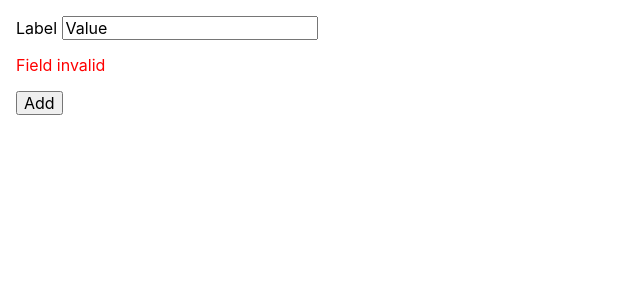
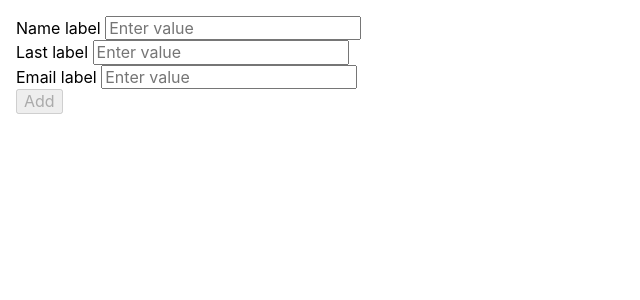
Before and after one commit to maurer2/vue-form-test, a Vue app: page / in a window 1280 px wide. Shown: the top 300 px of the page, without its empty margins (0-640 px from the left). Built offline with nearby package versions, Linux system fonts and the light colour scheme.

Commit message:
Removed slot in form and added dummy summary component

```diff
--- a/src/App.vue
+++ b/src/App.vue
@@ -1,28 +1,23 @@
 <template>
   <div id="container" class="container">
-    <Form>
-      <Field
-        name="Name"
-        label="Label"
-        value="Value"
-        :is-invalid="true"
-      />
-    </Form>
+    <Form />
   </div>
 </template>
 
 <script lang="ts">
 import { Component, Vue } from 'vue-property-decorator';
-import Form from './components/Form/Form.vue';
-import Field from './components/Field/Field.vue';
+import Form from '@/components/Form/Form.vue';
+// import Summary from '@/components/Summary/Summary.vue';
 
 @Component({
   components: {
-    Field,
     Form,
+    // Summary,
   },
 })
-export default class App extends Vue {}
+export default class App extends Vue {
+
+}
 </script>
 
 <style lang="scss">
--- a/src/components/Field/Field.vue
+++ b/src/components/Field/Field.vue
@@ -28,7 +28,7 @@ export default class Field extends Vue {
   @Prop() private value!: string;
   @Prop({ default: false }) private isInvalid!: boolean;
 
-  handleInput(event: InputEvent): void {
+  handleInput(event: Event): void {
     if (!event) {
       return;
     }
--- a/src/components/Form/Form.vue
+++ b/src/components/Form/Form.vue
@@ -1,19 +1,59 @@
 <template>
-  <form class="form" action="/" method="post">
-    <slot />
-    <button class="button" type="button" @click="handleClick">
+  <form
+    class="form"
+    action="/"
+    method="post"
+    @submit.prevent="handleSubmit"
+  >
+    <Field
+      name="First name"
+      label="Name label"
+      v-model.trim="firstName"
+      type="text"
+    />
+    <Field
+      name="Last name"
+      label="Last label"
+      v-model.trim="lastName"
+      type="text"
+    />
+    <Field
+      name="Email"
+      label="Email label"
+      v-model.trim="email"
+      type="email"
+    />
+    <button class="button" type="submit" :disabled="!isSubmittable">
       Add
     </button>
   </form>
 </template>
 
-<script>
+<script lang="ts">
 import { Vue, Component } from 'vue-property-decorator';
+import Field from '@/components/Field/Field.vue';
 
-@Component
+@Component({
+  components: {
+    Field,
+  },
+})
 export default class Form extends Vue {
-  handleClick() {
-    console.log('handleClick', this);
+  private firstName: string = '';
+  private lastName: string = '';
+  private email: string = '';
+  private isSubmittable: boolean = false;
+
+  handleSubmit(): void {
+    if (!this.isSubmittable) {
+      return;
+    }
+
+    this.$emit('entryAdded', this.firstName);
+  }
+
+  getFormData(): any {
+    console.log(this);
   }
 }
 </script>
--- /dev/null
+++ b/src/components/Summary/Summary.vue
@@ -0,0 +1,33 @@
+<template>
+  <ul class="summary">
+    <li>Entry</li>
+  </ul>
+</template>
+
+<script lang="ts">
+import { Vue, Component } from 'vue-property-decorator';
+
+@Component
+export default class Field extends Vue {
+  mounted() {
+    console.log('mounted', this);
+  }
+}
+</script>
+
+<style scoped lang="scss">
+h3 {
+  margin: 40px 0 0;
+}
+ul {
+  list-style-type: none;
+  padding: 0;
+}
+li {
+  display: inline-block;
+  margin: 0 10px;
+}
+a {
+  color: #42b983;
+}
+</style>
```
Also changed, not shown: .eslintrc.js.
